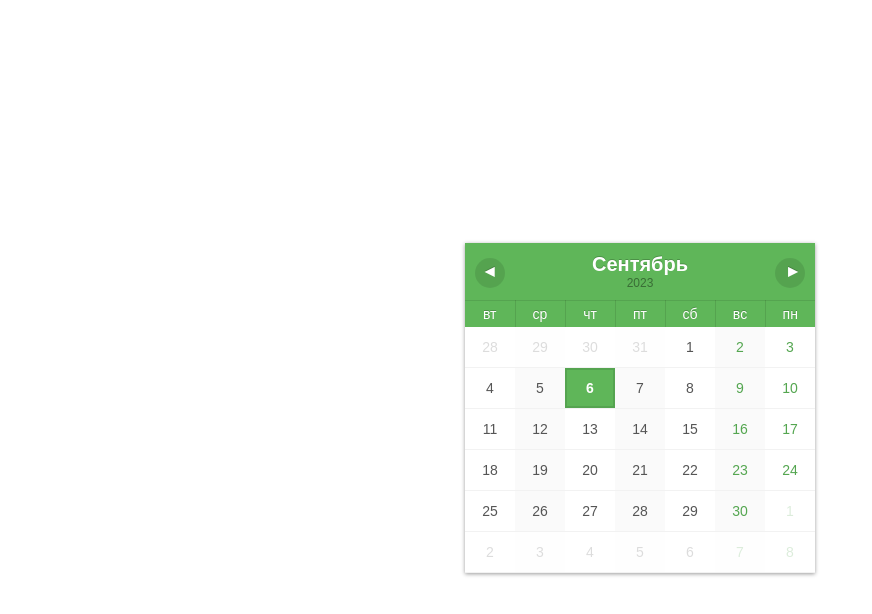
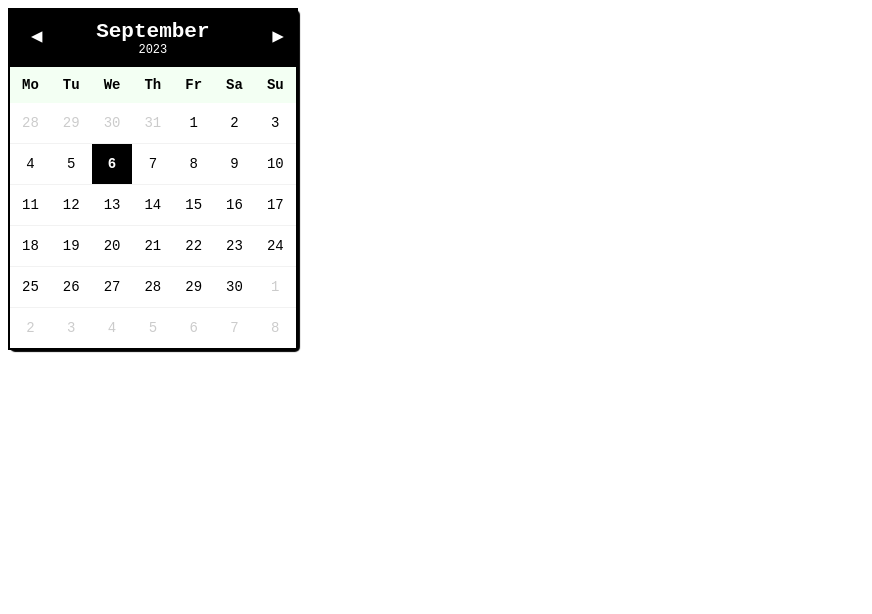
Before and after one commit to Mayskaya/notion, a plain HTML site: page calendar.html in a window 1280 px wide. Shown: the whole page, without its empty margins (0-872 px from the left). Drawn offline with Linux system fonts and the light colour scheme.

Commit message:
update calendar

```diff
--- a/calendar.html
+++ b/calendar.html
@@ -1,13 +1,15 @@
 <!DOCTYPE html>
+<!-- original:https://codepen.io/boudra/pen/raErwP -->
 <html lang="en">
 
 <head>
     <meta charset="UTF-8">
     <meta name="viewport" content="width=device-width, initial-scale=1.0">
+    <title>Calendar</title>
+
     <style>
         body {
-            font-family: 'Arial', sans-serif;
-            height: 100vh;
+            font-family: monospace;
         }
 
         .wrapper {
@@ -18,48 +20,37 @@
             min-height: 100%;
         }
 
-        button::-moz-focus-inner {
-            border: 0;
-            padding: 0;
-        }
-
         #calendar {
-            margin: 20px 0;
-            position: relative;
-            overflow: hidden;
-            height: 330px;
-            width: 350px;
+            margin: 0 auto;
             font-size: 14px;
-            box-shadow: 0px 1px 4px rgba(0, 0, 0, 0.4);
         }
 
         table {
             border-collapse: collapse;
             table-layout: fixed;
-            width: 350px;
-            box-shadow: 0px 1px 3px rgba(0, 0, 0, 0.2);
+            position: absolute;
             background-color: #fff;
-            position: absolute;
-            top: 0;
-            left: 0;
-            transform: translateX(0);
-            transition: all 0.3s ease;
+            border: 2px solid #000000;
+            box-shadow: 2px 2px 1px 0px #000000;
+            border-radius: 5px;
         }
 
-        table.active {
-            transform: translateX(0px)top;
+        .month {
+            background-color: #000;
+            color: #fff;
+            font-size: 1.5em;
         }
 
-        table.inactive {
-            transition: all 0.3s 0.01s ease;
+        .year {
+            font-size: 12px;
+            font-weight: normal;
+            display: block;
+            text-shadow: none;
+            color: #fff;
         }
 
-        table.amagat-esquerra {
-            transform: translateX(-299px);
-        }
-
-        table.amagat-dreta {
-            transform: translateX(300px);
+        .day-header {
+            background-color: #f3fff3;
         }
 
         td,
@@ -70,39 +61,9 @@
 
         th {
             padding: 10px;
-        }
-
-        tr:first-child th {
-            font-size: 20px;
-            font-weight: bold;
-            border-left: none;
-            border-top: none;
-        }
-
-        td:last-child,
-        th:last-child {
-            border-right: none;
-        }
-
-        th {
-            border-top: 1px solid rgba(0, 0, 0, 0.1);
-            border-right: 1px solid rgba(0, 0, 0, 0.1);
-            background-color: #5fb659;
-            color: #fff;
-            text-shadow: 0px -1px 0px rgba(0, 0, 0, 0.2);
-            font-weight: normal;
-        }
-
-        th .any {
-            font-size: 12px;
-            font-weight: normal;
-            display: block;
-            text-shadow: none;
-            color: rgba(0, 0, 0, 0.4);
-        }
-
-        tr:nth-child(2) th {
-            padding: 5px;
+            /* background-color: #000000;
+    color: #fff; */
+            /* font-weight: normal; */
         }
 
         td {
@@ -111,45 +72,30 @@
         }
 
         td>span {
-            color: #555;
+            color: rgb(0, 0, 0);
             padding: 10px;
             display: block;
             border: 2px solid transparent;
             transition: border 0.3s ease;
         }
 
-        td:nth-child(even)>span {
-            background-color: rgba(0, 0, 0, 0.02);
-        }
-
-        td:last-child>span,
-        td:nth-child(6)>span {
-            color: #54a650;
-        }
-
         td.avui>span {
             font-weight: bold;
-            background-color: #5fb659;
+            background-color: #000000;
             color: #fff;
-            border: 2px solid rgba(0, 0, 0, 0.1);
         }
 
         td.fora>span {
             opacity: 0.2;
         }
 
-        td>span:hover {
-            background: #92ca89;
-            color: #fff;
-        }
-
         .boto-next,
         .boto-prev {
-            background: rgba(0, 0, 0, 0.1);
+            background: #000;
             color: #fff;
             font-family: inherit;
             border: none;
-            font-size: 18px;
+            font-size: 25px;
             font-weight: bold;
             text-shadow: inherit;
             padding: 2px 10px 5px 10px;
@@ -157,7 +103,6 @@
             height: 30px;
             width: 30px;
             vertical-align: middle;
-            border-radius: 100%;
             position: absolute;
             top: 15px;
         }
@@ -171,76 +116,47 @@
             left: 10px;
             padding-right: 13px;
         }
-
-        .boto-next:hover,
-        .boto-prev:hover {
-            background: rgba(0, 0, 0, 0.2);
-        }
-
-        button:hover {
-            cursor: pointer;
-        }
-
-        button:focus {
-            outline: none;
-        }
-
-        footer {
-            text-align: center;
-            color: #ddd;
-            font-weight: normal;
-            text-shadow: 0px -1px 0px rgba(0, 0, 0, 0.2);
-            font-size: 0.8em;
-            padding: 20px;
-        }
-
-        footer a,
-        footer a:link {
-            color: #fff;
-            text-decoration: none;
-        }
     </style>
 </head>
 
 <body>
-    <div class="wrapper">
+    <div class="">
         <div id="calendar"></div>
     </div>
-
     <script>
         var months = [
-            'Январь',
-            'Февраль',
-            'Март',
-            'Апрель',
-            'Май',
-            'Июнь',
-            'Июль',
-            'Август',
-            'Сентябрь',
-            'Октябрь',
-            'Ноябрь',
-            'Декабрь'
+            'January',
+            'February',
+            'March',
+            'April',
+            'May',
+            'June',
+            'July',
+            'August',
+            'September',
+            'October',
+            'November',
+            'December'
         ];
 
-        var daysOfWeek = [
-            'Понедельник',
-            'Вторник',
-            'Среда',
-            'Четверг',
-            'Пятница',
-            'Суббота',
-            'Воскресенье'
+        var days = [
+            'Sunday',
+            'Monday',
+            'Tuesday',
+            'Wedensday',
+            'Thursday',
+            'Friday',
+            'Saturday'
         ];
 
-        var daysOfWeek_abr = [
-            'пн',
-            'вт',
-            'ср',
-            'чт',
-            'пт',
-            'сб',
-            'вс'
+        var days_abr = [
+            'Su',
+            'Mo',
+            'Tu',
+            'We',
+            'Th',
+            'Fr',
+            'Sa'
         ];
 
         Number.prototype.pad = function(num) {
@@ -252,7 +168,7 @@
 
         function calendar(widget, data) {
 
-            var original = widget.getElementsByClassName('active')[0];
+            var original = widget.getElementsByClassName('actiu')[0];
 
             if (typeof original === 'undefined') {
                 original = document.createElement('table');
@@ -282,6 +198,7 @@
             var fila = document.createElement('tr');
             var titol = document.createElement('th');
             titol.setAttribute('colspan', 7);
+            titol.setAttribute('class', 'month');
 
             var boto_prev = document.createElement('button');
             boto_prev.className = 'boto-prev';
@@ -293,7 +210,7 @@
 
             titol.appendChild(boto_prev);
             titol.appendChild(document.createElement('span')).innerHTML =
-                months[data.getMonth()] + '<span class="any">' + data.getFullYear() + '</span>';
+                months[data.getMonth()] + '<span class="year">' + data.getFullYear() + '</span>';
 
             titol.appendChild(boto_next);
 
@@ -313,18 +230,22 @@
             fila = document.createElement('tr');
 
             for (var i = 1; i < 7; i++) {
-                fila.innerHTML += '<th>' + daysOfWeek_abr[i] + '</th>';
+                fila.innerHTML += '<th class="day-header">' + days_abr[i] + '</th>';
             }
 
-            fila.innerHTML += '<th>' + daysOfWeek_abr[0] + '</th>';
+            fila.innerHTML += '<th class="day-header">' + days_abr[0] + '</th>';
             e.appendChild(fila);
 
+            /* Obtinc el dia que va acabar el mes anterior */
             var inici_mes =
                 new Date(data.getFullYear(), data.getMonth(), -1).getDay();
 
             var actual = new Date(data.getFullYear(),
                 data.getMonth(), -inici_mes);
 
+            /* 6 setmanes per cobrir totes les posiblitats
+             *  Quedaria mes consistent alhora de mostrar molts mesos
+             *  en una quadricula */
             for (var s = 0; s < 6; s++) {
                 var fila = document.createElement('tr');
 
@@ -339,6 +260,7 @@
                     if (actual.getMonth() !== data.getMonth())
                         cela.className = 'fora';
 
+                    /* Si es avui el decorem */
                     if (data.getDate() == actual.getDate() &&
                         data.getMonth() == actual.getMonth())
                         cela.className = 'avui';
@@ -351,15 +273,15 @@
             }
 
             setTimeout(function() {
-                e.className = 'active';
+                e.className = 'actiu';
                 original.className +=
                     diff === 0 ? ' amagat-dreta' : ' amagat-esquerra';
             }, 20);
 
-            original.className = 'inactive';
+            original.className = 'inactiu';
 
             setTimeout(function() {
-                var inactius = document.getElementsByClassName('inactive');
+                var inactius = document.getElementsByClassName('inactiu');
                 for (var i = 0; i < inactius.length; i++)
                     widget.removeChild(inactius[i]);
             }, 1000);
```
